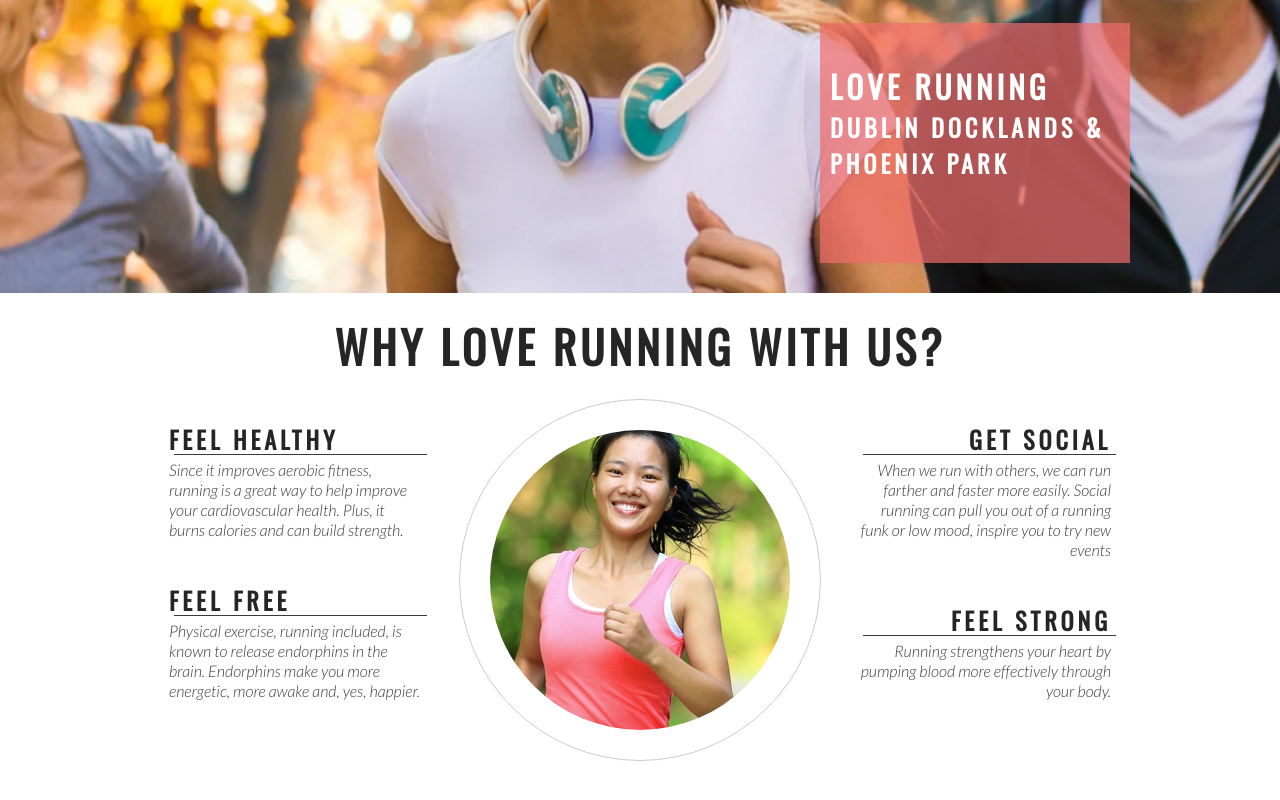
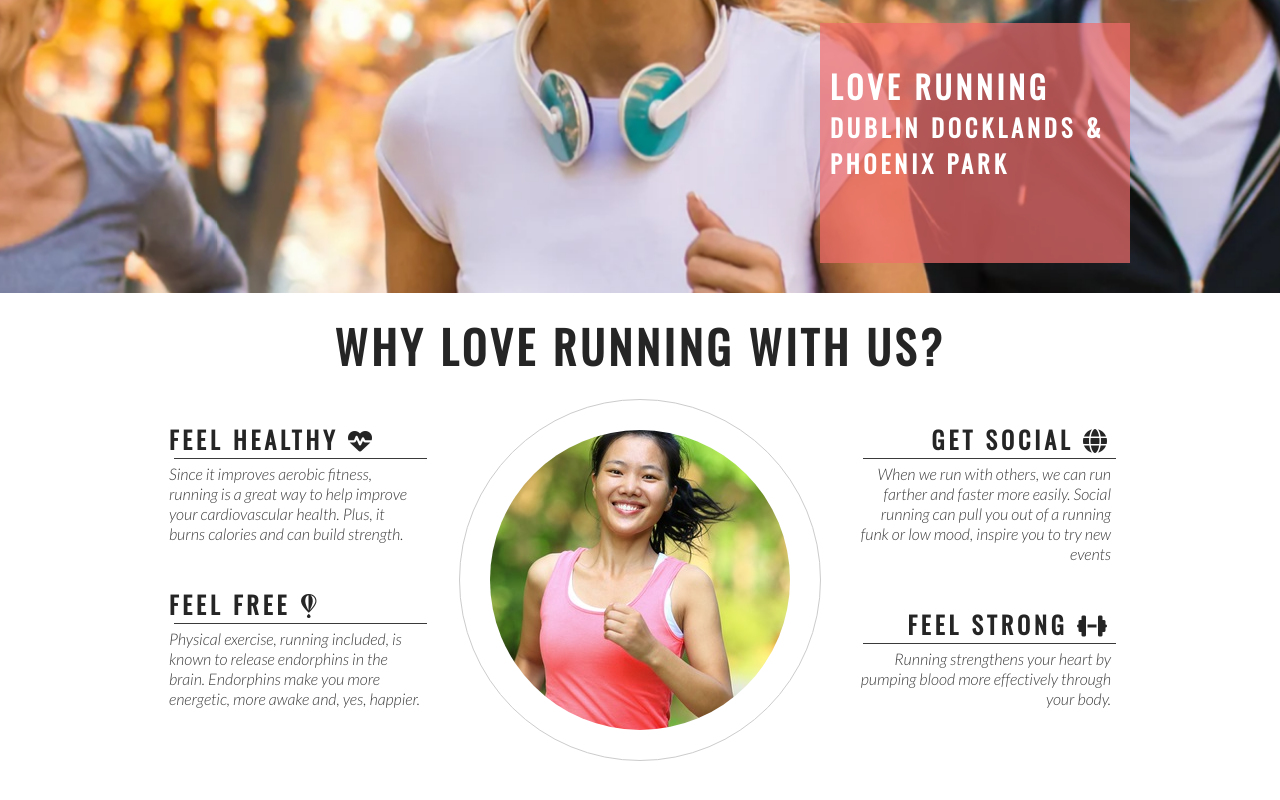
Before and after one commit to nathan-bytecode/love-running, a plain HTML site: page index.html in a window 1280 px wide. Shown: the part 382-1182 px from the top of the page. Drawn offline with nearby package versions, Linux system fonts and the light colour scheme.

Commit message:
Add Font Awesome icons to club ethos section

```diff
--- a/index.html
+++ b/index.html
@@ -43,12 +43,12 @@
         <h2 id="welcome">Why Love Running With Us?</h2>
         <div id="left-about">
             <div class="left-about-heading">
-                <h2>Feel Healthy</h2>
+                <h2>Feel Healthy <i class="fa-solid fa-heart-pulse"></i></h2>
                 <hr>
                 <p>Since it improves aerobic fitness, running is a great way to help improve your cardiovascular health. Plus, it burns calories and can build strength.</p>
             </div>
             <div class="left-about-heading">
-                <h2>Feel Free</h2>
+                <h2>Feel Free <i class="fa-brands fa-fly"></i></h2>
                 <hr>
                 <p>Physical exercise, running included, is known to release endorphins in the brain. Endorphins make you more energetic, more awake and, yes, happier.</p>
             </div>
@@ -56,12 +56,12 @@
         </div>
         <div id="right-about">
             <div class="right-about-heading">
-                <h2>Get Social</h2>
+                <h2>Get Social <i class="fa-solid fa-globe"></i></h2>
                 <hr>
                 <p>When we run with others, we can run farther and faster more easily. Social running can pull you out of a running funk or low mood, inspire you to try new events</p>
             </div>
             <div class="right-about-heading">
-                <h2>Feel Strong</h2>
+                <h2>Feel Strong <i class="fa-solid fa-dumbbell"></i></h2>
                 <hr>
                 <p>Running strengthens your heart by pumping blood more effectively through your body.
 
@@ -80,6 +80,9 @@
     <footer>
         social media links here
     </footer>
+
+    <!-- font awesome script-->
+    <script src="https://kit.fontawesome.com/c20358358b.js" crossorigin="anonymous"></script>
 </body>
 
 </html>
```
